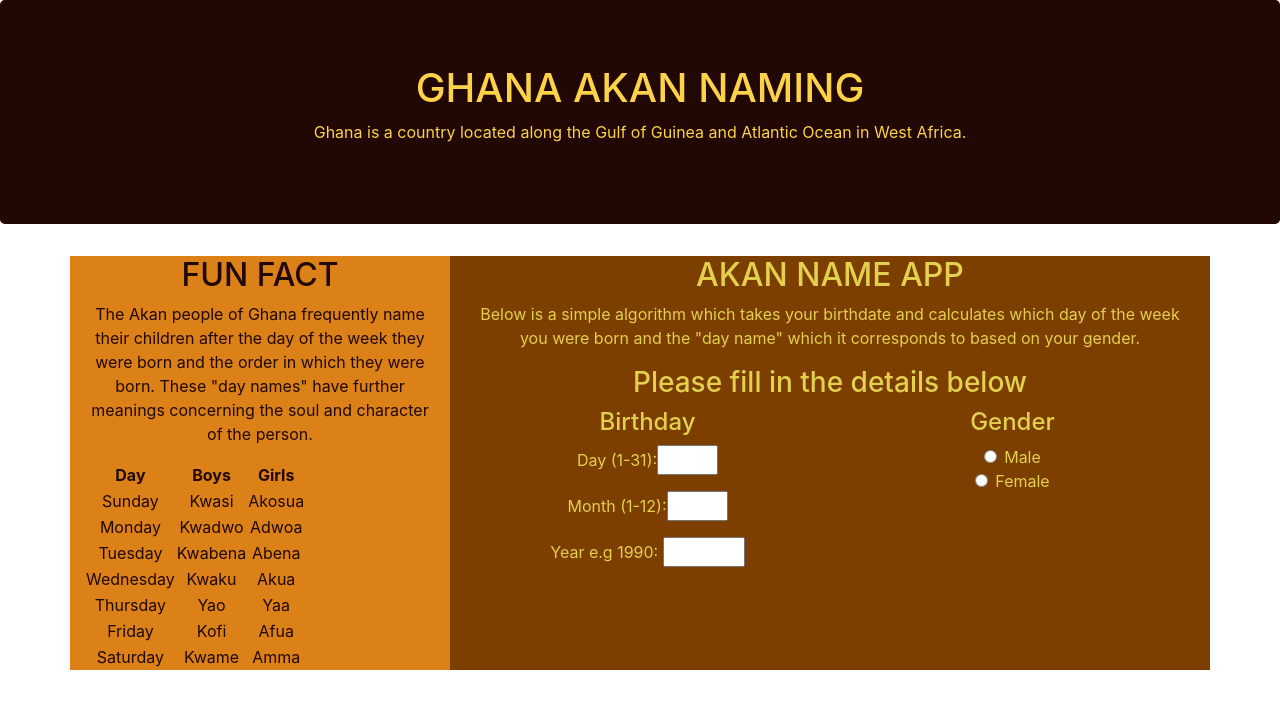
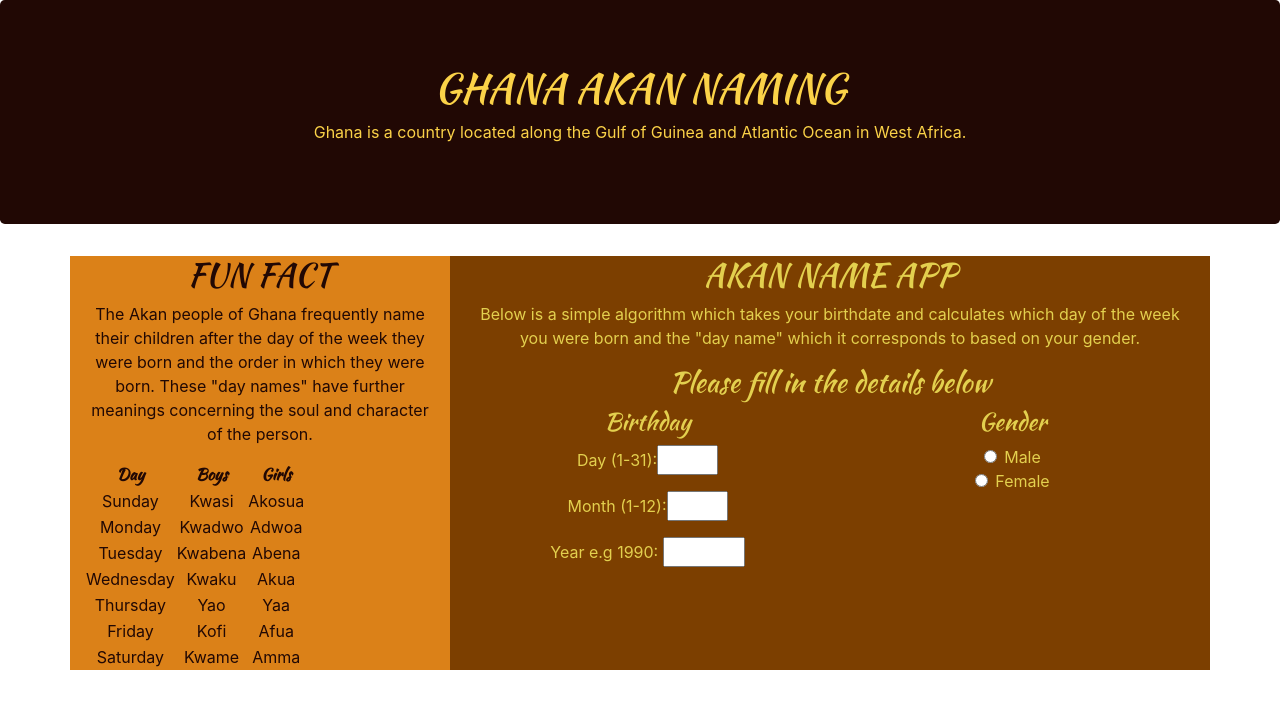
Before and after one commit to cskywalker/Ghana-Akan-Naming, a plain HTML site: page index.html in a window 1280 px wide. Drawn offline with Linux system fonts and the light colour scheme.

Commit message:
Add google fonts and change the font for all header elements

```diff
--- a/css/styles.css
+++ b/css/styles.css
@@ -14,3 +14,7 @@
   background-color: #7C3F00;
   color: #E3D04E;
 }
+
+h1, h2, h3, h4, th {
+  font-family: 'Kaushan Script', cursive;
+}
--- a/index.html
+++ b/index.html
@@ -4,6 +4,7 @@
     <meta charset="utf-8">
     <meta name="viewport" content="width=device-width, initial-scale=1">
     <link rel="stylesheet" href="css/bootstrap.min.css">
+    <link href="https://fonts.googleapis.com/css?family=Kaushan+Script&display=swap" rel="stylesheet">
     <link rel="stylesheet" href="css/styles.css">
     <title>Ghana Akan Naming</title>
   </head>
```
